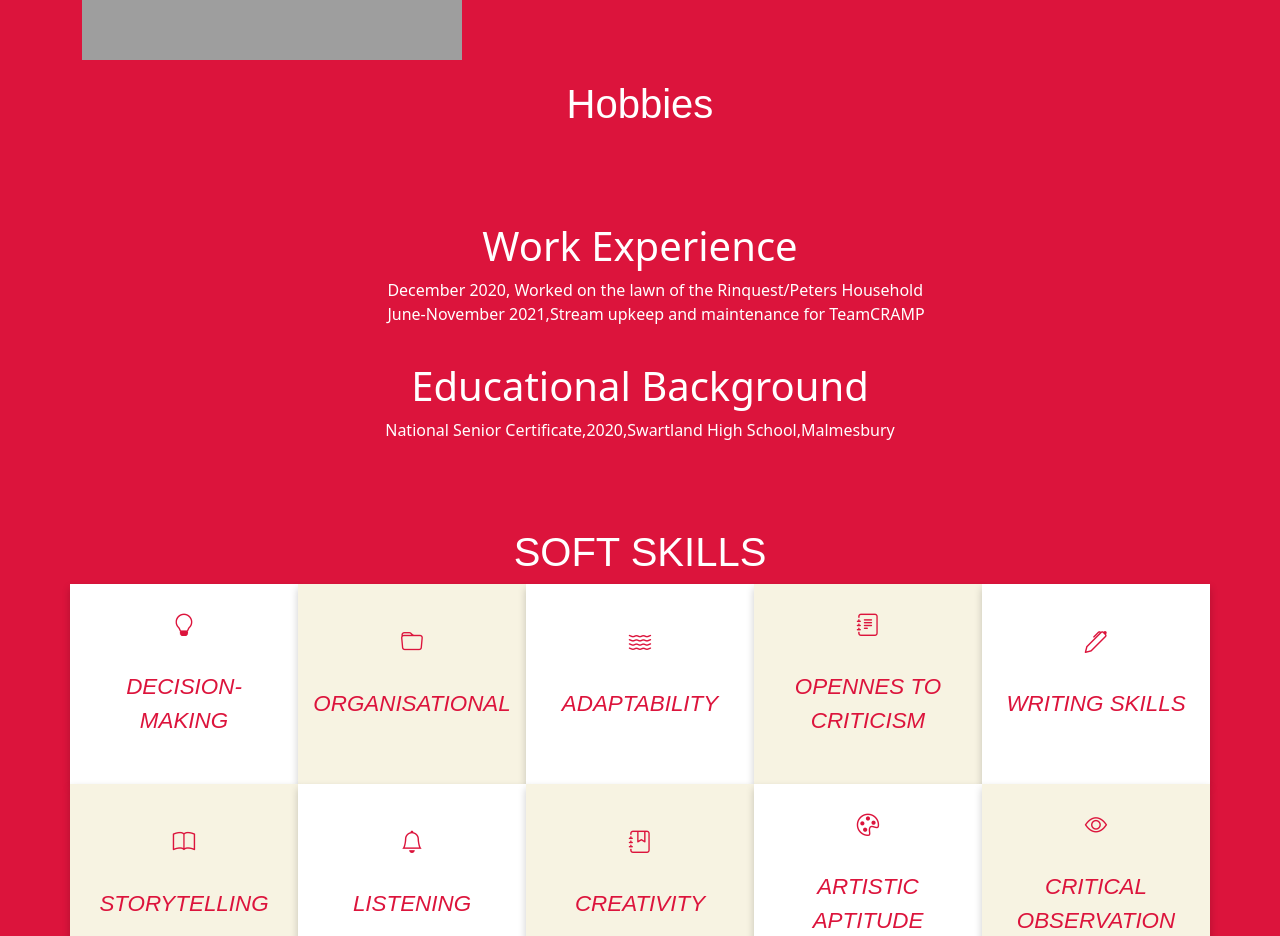
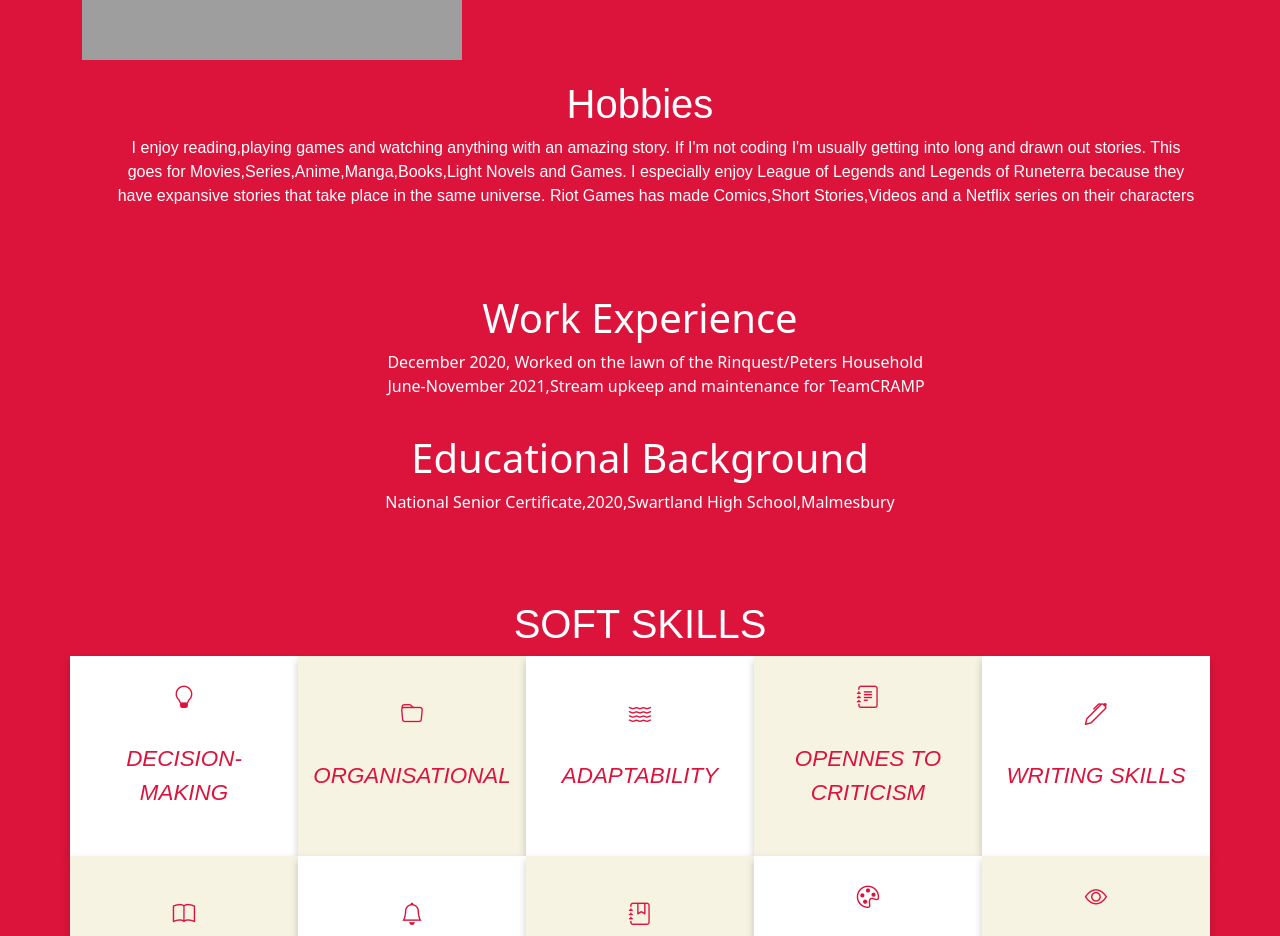
Before and after one commit to Clayton0205/Elementary-My-Dear-, a plain HTML site: page index.html in a window 1280 px wide. Shown: the part 1360-2296 px from the top of the page. Drawn offline with nearby package versions, Linux system fonts and the light colour scheme; grey boxes are pictures that could not be loaded.

Commit message:
New Hobbies

```diff
--- a/index.html
+++ b/index.html
@@ -124,7 +124,7 @@
           </h1>
           <div class="text-center">
             <ul data-aos="fade-up" data-aos-anchor-placement="center-bottom">
-              <li></li>
+              <li><P>I enjoy reading,playing games and watching anything with an amazing story. If I'm not coding I'm usually getting into long and drawn out stories. This goes for Movies,Series,Anime,Manga,Books,Light Novels and Games. I especially enjoy League of Legends and Legends of Runeterra because they have expansive stories that take place in the same universe. Riot Games has made Comics,Short Stories,Videos and a Netflix series on their characters</P></li>
             </ul>
           </div>
         </div>
```
